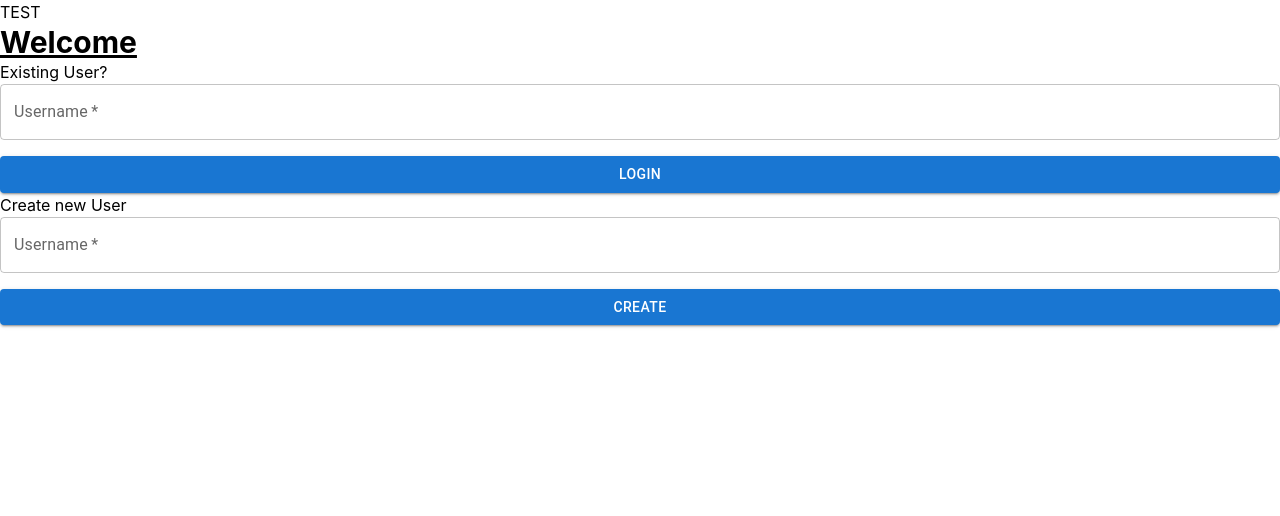
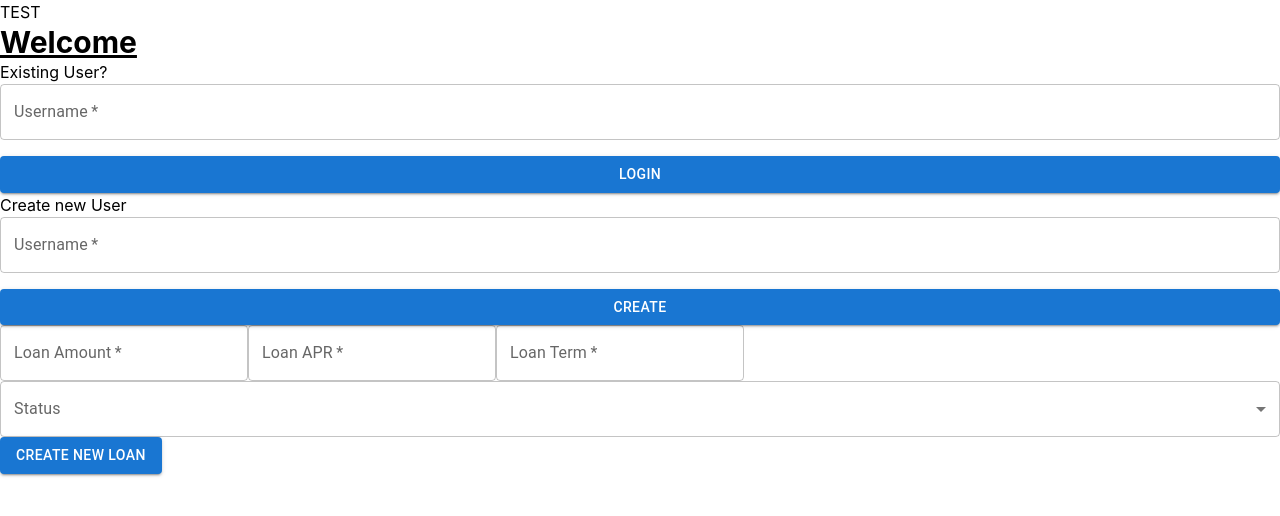
Before and after one commit to emluo555/greystone-code-challenge, a React (Create React App) app in the folder loan-app/: page / in a window 1280 px wide. Shown: the top 516 px of the page. Built offline with nearby package versions, Linux system fonts and the light colour scheme; no server answers.

Commit message:
create new loan base functionality

```diff
--- /dev/null
+++ b/loan-app/src/components/CreateLoan.jsx
@@ -0,0 +1,77 @@
+import React, { useEffect, useState } from 'react'
+import { TextField, Button, Box, Grid2, FormControl, InputLabel, Select, MenuItem } from '@mui/material'
+import { createLoan } from '../functions/apiCalls'
+
+function CreateLoan({owner_id}) {
+    const [amountField, setAmountField] = useState('')
+    const [aprField, setAprField] = useState('')
+    const [termField, setTermField] = useState('')
+    const [statusField, setStatusField] = useState('')
+
+    const handleCreateLoan = async (e) => {
+        e.preventDefault()
+
+        console.log(parseFloat(amountField), parseFloat(aprField), parseInt(termField), statusField, owner_id)
+        const res = await createLoan(parseFloat(amountField), parseFloat(aprField), parseInt(termField), statusField, owner_id)
+        if (res) {
+            console.log('success')
+        }
+        resetForm()
+    }
+
+    const resetForm = () => {
+        setAmountField('')
+        setAprField('')
+        setTermField('')
+        setStatusField('')
+    }
+
+    return (
+       <div>
+            <form onSubmit={handleCreateLoan}>
+                <Grid2>
+                    <TextField
+                        label="Loan Amount"
+                        value={amountField}
+                        onChange={(e) => setAmountField(e.target.value)}
+                        placeholder="Please enter loan amount"
+                        variant="outlined"
+                        required
+                    />
+                    <TextField
+                        label="Loan APR"
+                        value={aprField}
+                        onChange={(e) => setAprField(e.target.value)}
+                        placeholder="Please enter APR"
+                        variant="outlined"
+                        required
+                    />
+                    <TextField
+                        label="Loan Term"
+                        value={termField}
+                        onChange={(e) => setTermField(e.target.value)}
+                        placeholder="Please enter loan term"
+                        variant="outlined"
+                        required
+                    />
+                    <FormControl fullWidth>
+                        <InputLabel>Status</InputLabel>
+                        <Select
+                            value={statusField}
+                            label="Status"
+                            onChange={(e) => setStatusField(e.target.value)}
+                        >
+                            <MenuItem value={"active"}>Active</MenuItem>
+                            <MenuItem value={"inactive"}>Inactive</MenuItem>
+                        </Select>
+                    </FormControl>
+                    <Button type="submit" variant="contained" color="primary">
+                        Create New Loan
+                    </Button>
+                </Grid2>
+            </form>
+       </div>
+     )
+}
+
+export default CreateLoan
--- a/loan-app/src/components/MainPage.jsx
+++ b/loan-app/src/components/MainPage.jsx
@@ -4,6 +4,7 @@ import { getAllUsers, createUser } from '../functions/apiCalls'
 import { makeUserMaps } from '../functions/setMaps'
 import UserLogin from  './UserLogin'
 import CreateNewUser from './CreateNewUser'
+import CreateLoan from './CreateLoan'
 
 function MainPage() {
   const [idToUsername, setIdToUsername] = useState(new Map())
@@ -54,7 +55,9 @@ function MainPage() {
         usernameToID={usernameToID}
         idToUsername={idToUsername}
       />
-
+      <CreateLoan
+        owner_id={userID}
+      />
     </div>
 
   );
--- a/loan-app/src/functions/apiCalls.js
+++ b/loan-app/src/functions/apiCalls.js
@@ -45,7 +45,7 @@ export const createUser = async (username) => {
 // Create new loan
 export const createLoan = async (amount, apr, term, status, owner_id) => {
     try {
-        const response = await fetch('https://gl-interview.azurewebsites.net/users', {
+        const response = await fetch('https://gl-interview.azurewebsites.net/loans', {
           method: 'POST',
           headers: {
             'Content-Type': 'application/json',
```
